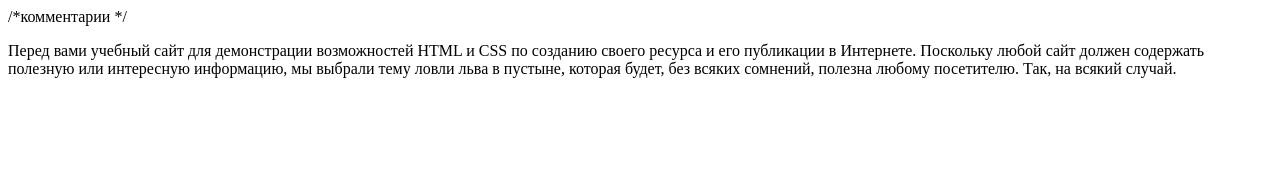
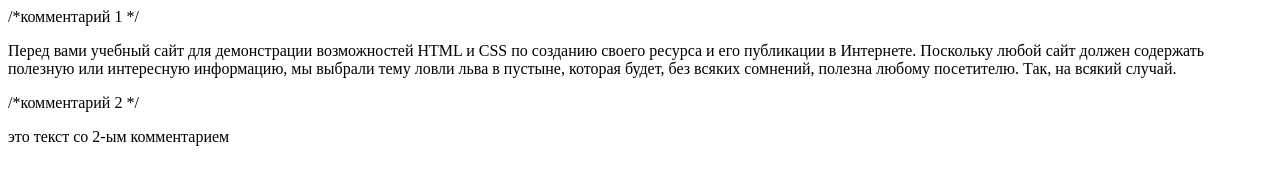
Before and after one commit to Akylant/Semka, a plain HTML site: page index.html in a window 1280 px wide. Drawn offline with Linux system fonts and the light colour scheme.

Commit message:
Signed-off-by: Akylant <akylant@yandex.ru>

```diff
--- a/index.html
+++ b/index.html
@@ -5,11 +5,13 @@
     <title>Сэмка</title>
 </head>
 <body>
-/*комментарии */
+/*комментарий 1 */
 <p>Перед вами учебный сайт для демонстрации возможностей HTML и CSS по
     созданию своего ресурса и его публикации в Интернете. Поскольку
     любой сайт должен содержать полезную или интересную информацию, мы
     выбрали тему ловли льва в пустыне, которая будет, без всяких сомнений,
     полезна любому посетителю. Так, на всякий случай.</p>
+/*комментарий 2 */
+<p>это текст со 2-ым комментарием</p>
 </body>
 </html>
```
